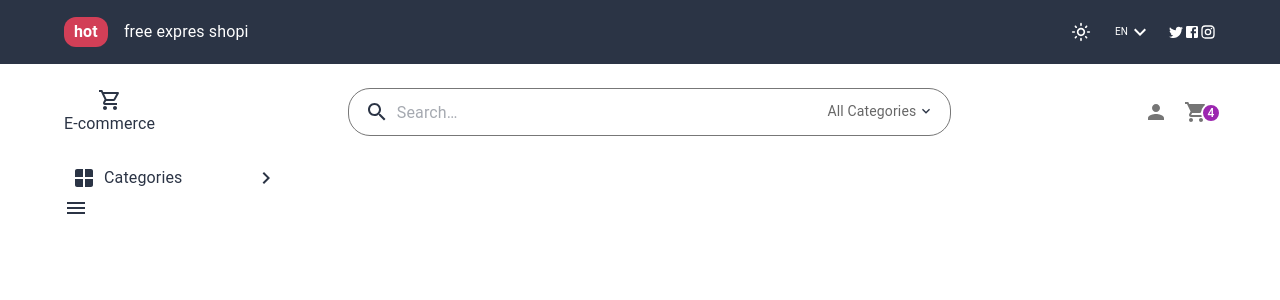
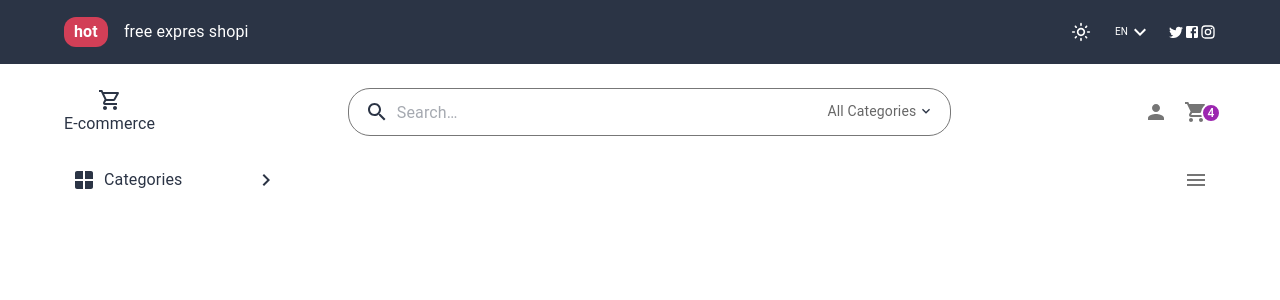
Before and after one commit to mohammadjalizi/E-commerce-projec, a React (Vite) app: page / in a window 1280 px wide. Shown: the top 300 px of the page. Built offline with nearby package versions, Linux system fonts and the light colour scheme.

Commit message:
complete menu icon

```diff
--- a/src/components/header/Header3.jsx
+++ b/src/components/header/Header3.jsx
@@ -1,4 +1,4 @@
-import { Box, Container, Typography } from '@mui/material'
+import { Box, Container, IconButton, Typography } from '@mui/material'
 import React, { useState } from 'react'
 import Button from '@mui/material/Button';
 import Menu from '@mui/material/Menu';
@@ -19,7 +19,12 @@ const Header3 = () => {
   };
   const theme=useTheme()
   return (
-    <Container>
+    <Container sx={{
+display:"flex",
+alignItems:"center",
+justifyContent:"space-between"
+
+    }} >
 
 <Box>
         <Button
@@ -64,7 +69,9 @@ const Header3 = () => {
         </Menu>
 
 </Box>
-<MenuIcon/>
+<IconButton>
+  <MenuIcon/>
+</IconButton>
     </Container>
   )
 }
```
